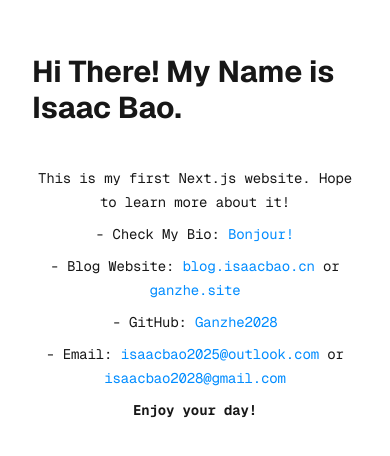
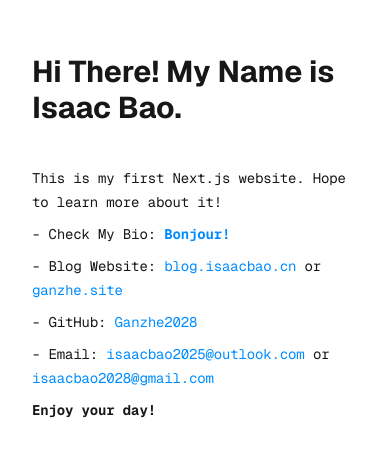
Before and after one commit to Ganzhe2028/Next.js-homepage, a Next.js app: page / in a window 390 px wide. Shown: the part 120-576 px from the top of the page. Built offline with nearby package versions, Linux system fonts and the light colour scheme.

Commit message:
font-bold

```diff
--- a/src/app/page.js
+++ b/src/app/page.js
@@ -15,7 +15,8 @@ export default function Home() {
         <h2 className="text-3xl font-bold mb-2">
           Hi There! My Name is Isaac Bao.
         </h2>
-        <ol className="font-mono list-inside list-decimal text-sm/6 text-center sm:text-left">
+        {/* <div className=""> */}
+        <ol className="font-mono list-inside list-decimal text-sm/6 text-left">
           <ul className="mb-2 tracking-[-.01em]">
             This is my first Next.js website. Hope to learn more about it!
             {/* <code className="bg-black/[.05] dark:bg-white/[.06] font-mono font-semibold px-1 py-0.5 rounded">
@@ -27,18 +28,18 @@ export default function Home() {
             - Check My Bio:{" "}
             <a
               href="https://bonjour.bio/ganzhe"
-              className="bold text-[#008CFF]"
+              className="font-bold text-[#008CFF]"
             >
               Bonjour!
             </a>
           </ul>
           <ul className="mb-2 tracking-[-.01em]">
             - Blog Website:{" "}
-            <a href="https://blog.isaacbao.cn/" className="bold text-[#008CFF]">
+            <a href="https://blog.isaacbao.cn/" className="text-[#008CFF]">
               blog.isaacbao.cn
             </a>{" "}
             or{" "}
-            <a href="https://ganzhe.site" className="bold text-[#008CFF]">
+            <a href="https://ganzhe.site" className="text-[#008CFF]">
               ganzhe.site
             </a>
           </ul>
@@ -46,7 +47,7 @@ export default function Home() {
             - GitHub:{" "}
             <a
               href="https://github.com/ganzhe2028"
-              className="bold text-[#008CFF]"
+              className="text-[#008CFF]"
             >
               Ganzhe2028
             </a>
@@ -55,20 +56,21 @@ export default function Home() {
             - Email:{" "}
             <a
               href="mailto:isaacbao2025@outlook.com"
-              className="bold text-[#008CFF]"
+              className="text-[#008CFF]"
             >
               isaacbao2025@outlook.com
             </a>{" "}
             or{" "}
             <a
               href="mailto:isaacbao2028@gmail.com"
-              className="bold text-[#008CFF]"
+              className="text-[#008CFF]"
             >
               isaacbao2028@gmail.com
             </a>
           </ul>
           <ul className="mb-4 tracking-[-.01em] font-bold">Enjoy your day!</ul>
         </ol>
+        {/* </div> */}
 
         {/* <div className="flex gap-4 items-center flex-col sm:flex-row">
           <a
```
